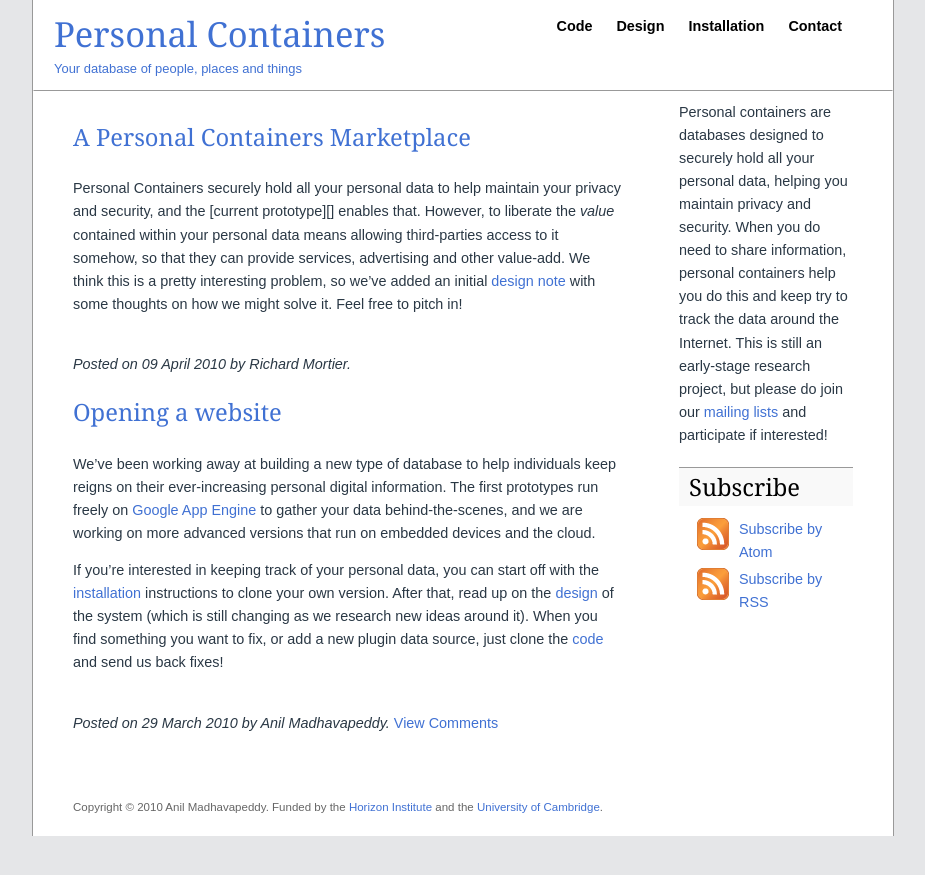
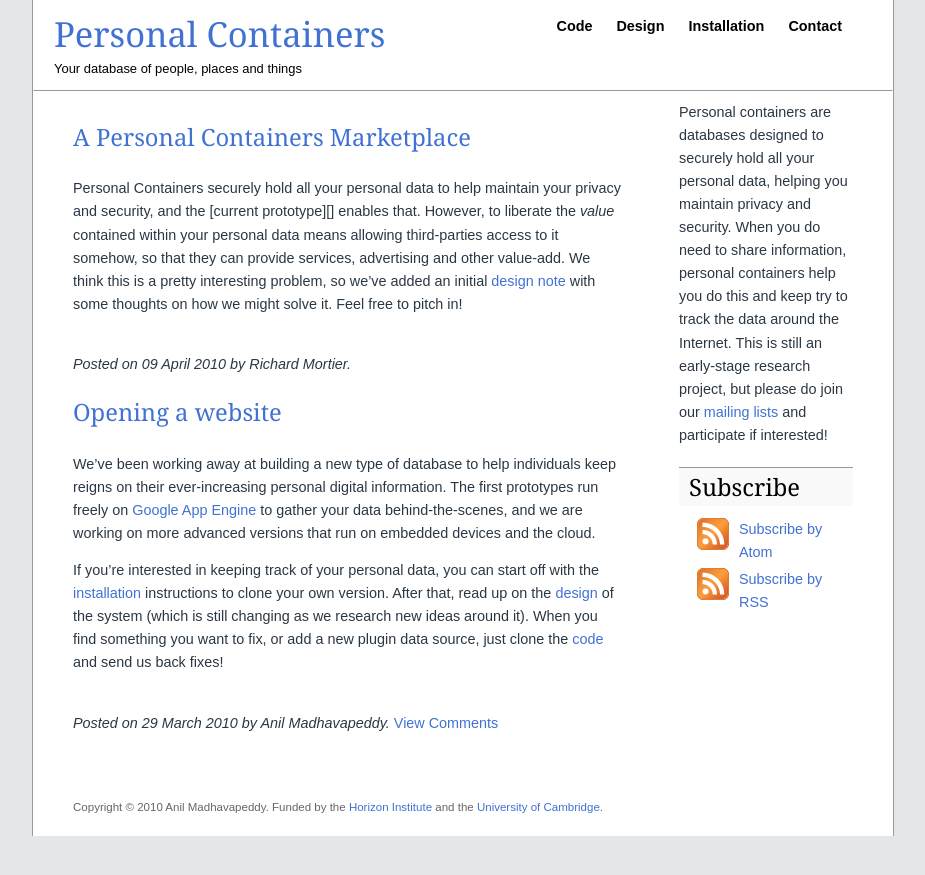
Before and after one commit to avsm/perscon.net, a Jekyll site: the page built from index.html, in a window 1280 px wide. Shown: the top 875 px of the page, without its empty margins (177-1102 px from the left). Built offline with Jekyll 4.4.1, drawn with Linux system fonts in a browser that asks for light colours; comment, search, counter and statistics services are not loaded.

Commit message:
home link

```diff
--- a/_layouts/default.html
+++ b/_layouts/default.html
@@ -23,7 +23,7 @@
      <a href="http://perscon.net/" style="text-decoration: none">Personal Containers</a>
     </div>
     <div id="slogan">
-     <a href="http://perscon.net/" style="text-decoration: none">Your database of people, places and things</a>
+     <a href="http://perscon.net/" style="text-decoration: none; color: #000000">Your database of people, places and things</a>
     </div>
 
   </div>
```
